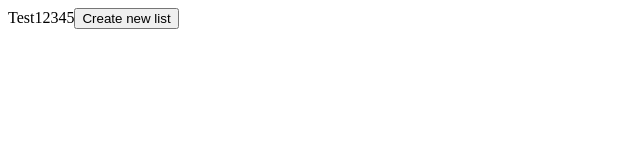
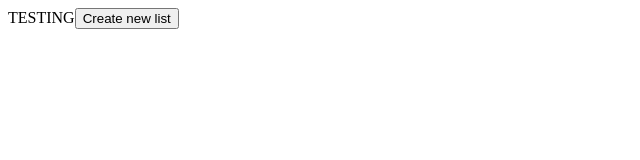
Before and after one commit to PewAvocado/Project-8-, a website built with webpack: page src/template.html in a window 1280 px wide. Shown: the full height of the page, 0-640 px from the left. Built offline with nearby package versions, Linux system fonts and the light colour scheme.

Commit message:
More tests

```diff
--- a/src/template.html
+++ b/src/template.html
@@ -6,7 +6,7 @@
     <title>Document</title>
 </head>
 <body>
-    <div id="content">Test12345</div>
+    <div id="content">TESTING</div>
     <div id="task-content"></div>
 </body>
 </html>
```
